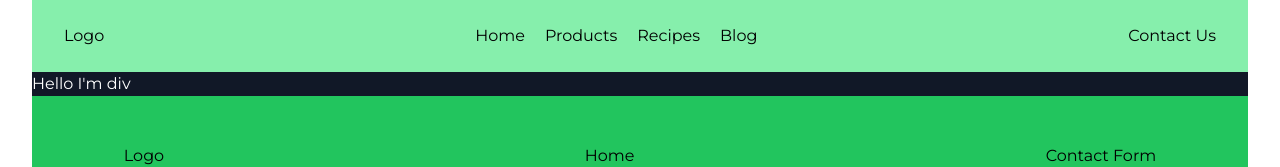
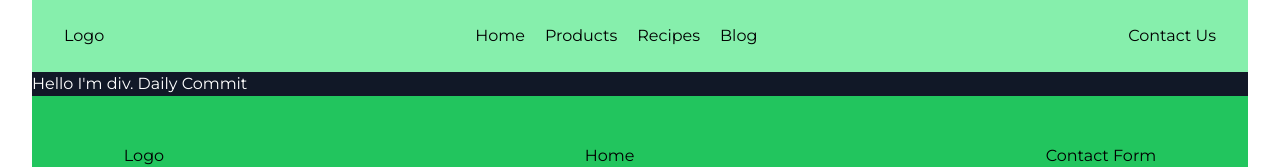
Before and after one commit to Saad-Khan-11/recipe-app, a Nuxt app: page / in a window 1280 px wide. Shown: the top 167 px of the page. Built offline with nearby package versions, Linux system fonts and the light colour scheme.

Commit message:
22nd September commit

```diff
--- a/pages/index.vue
+++ b/pages/index.vue
@@ -1,5 +1,5 @@
 <template>
   <div class="font-Montserrat">
-    <div class="bg-gray-900 text-white">Hello I'm div</div>
+    <div class="bg-gray-900 text-white">Hello I'm div. Daily Commit</div>
   </div>
 </template>
```
